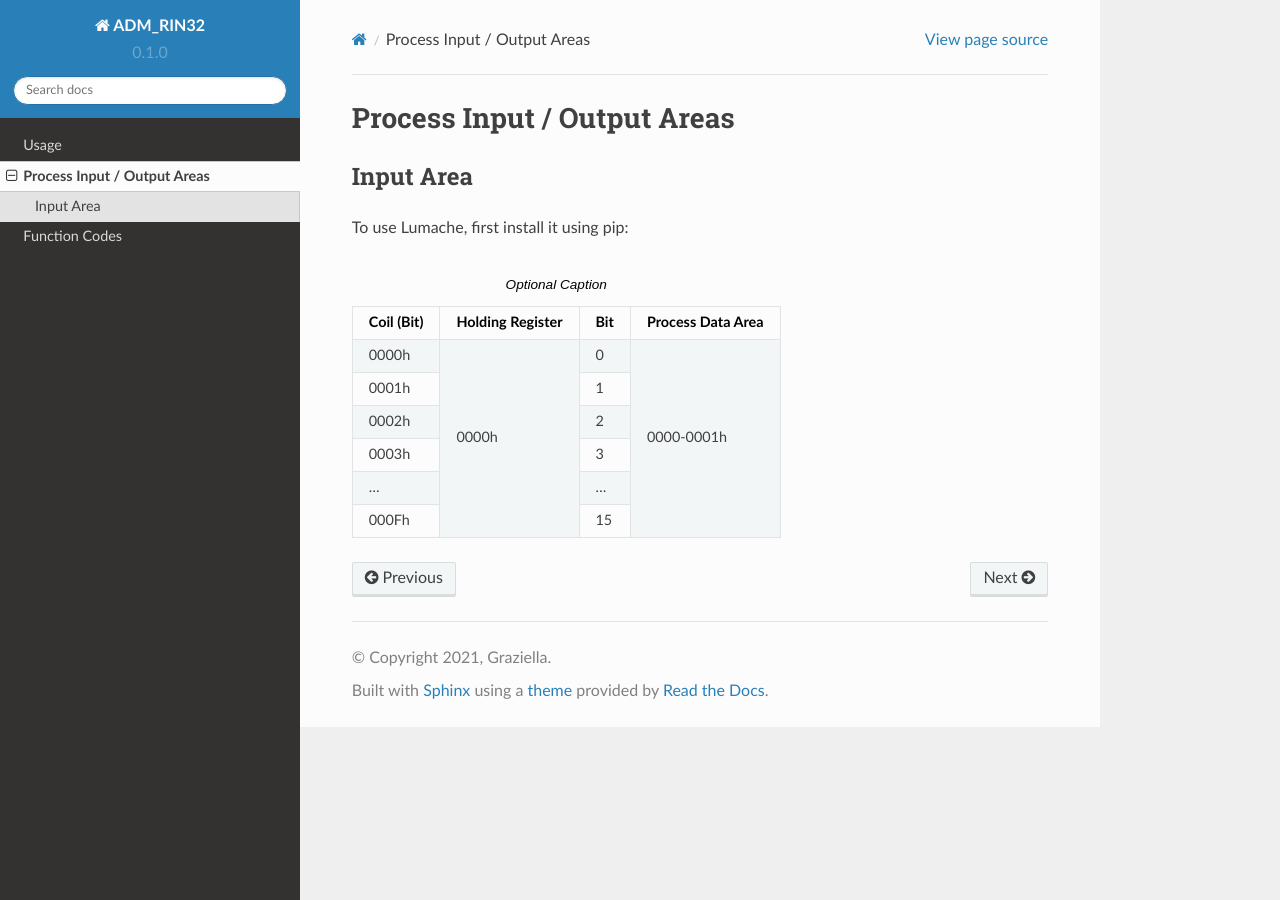
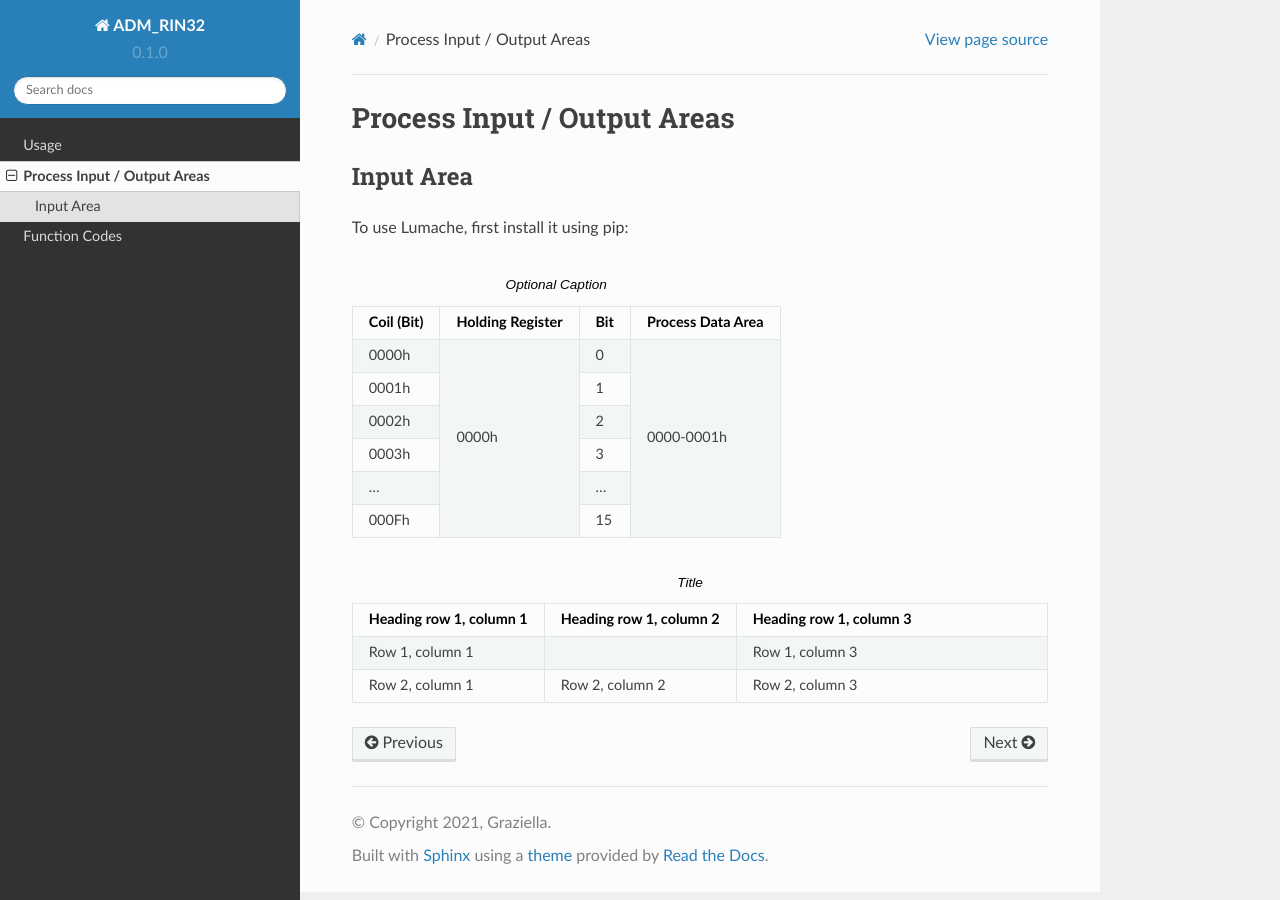
Before and after one commit to KeuntekLee/ADM_RIN32_Docs, a Sphinx documentation site: the page built from docs/source/inputoutputarea.rst, in a window 1280 px wide. Built offline with Sphinx 7.4.7 and the Read the Docs theme 2.0.0, drawn with Linux system fonts in a browser that asks for light colours; some of the changed lines change nothing that is shown.

Commit message:
Update inputoutputarea.rst

```diff
--- a/docs/source/inputoutputarea.rst
+++ b/docs/source/inputoutputarea.rst
@@ -32,7 +32,7 @@ To use Lumache, first install it using pip:
 .. list-table:: Title
    :widths: 25 25 50
    :header-rows: 1
-   :column-alignment: left center right
+
 
    * - Heading row 1, column 1
      - Heading row 1, column 2
```
